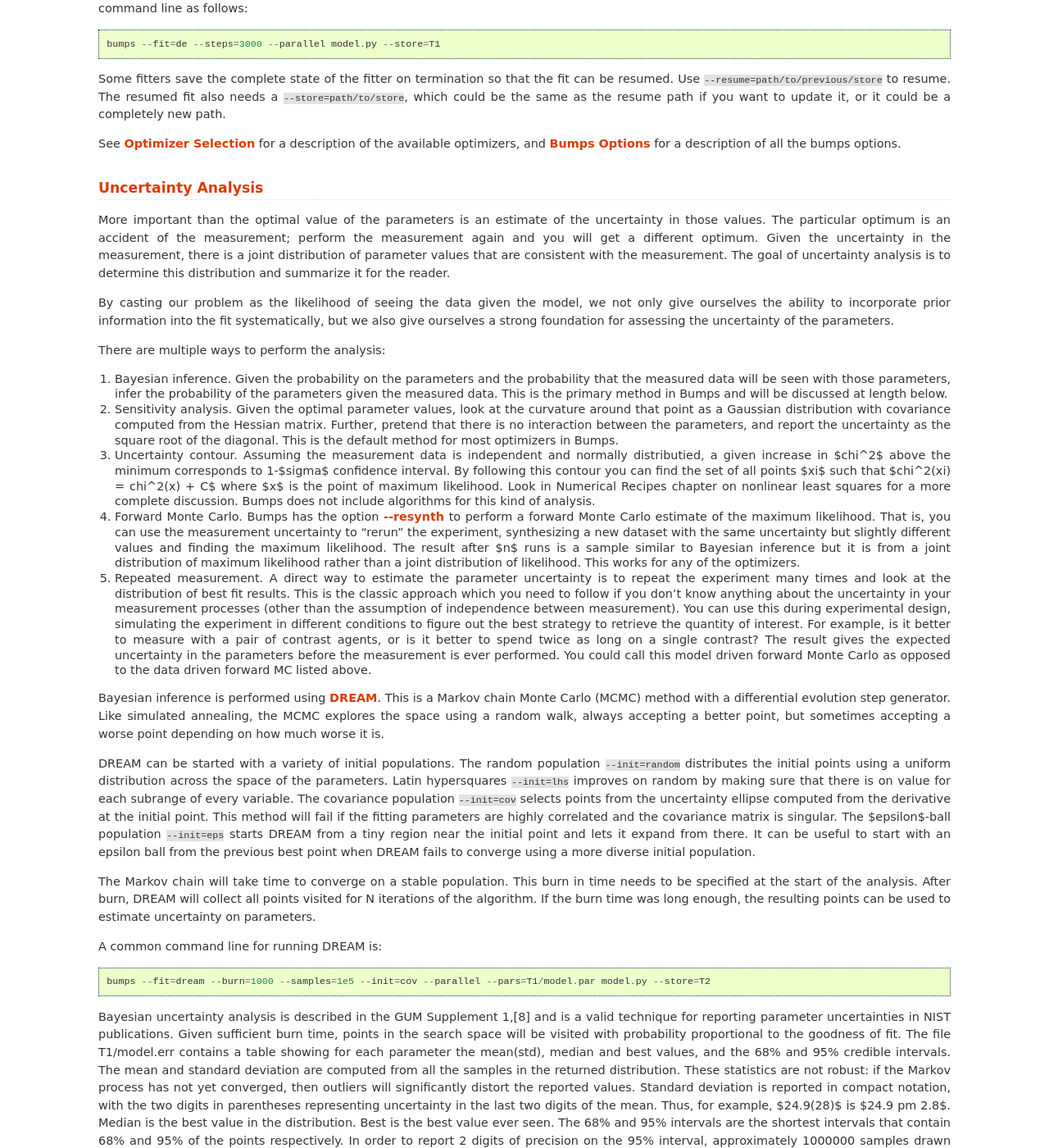
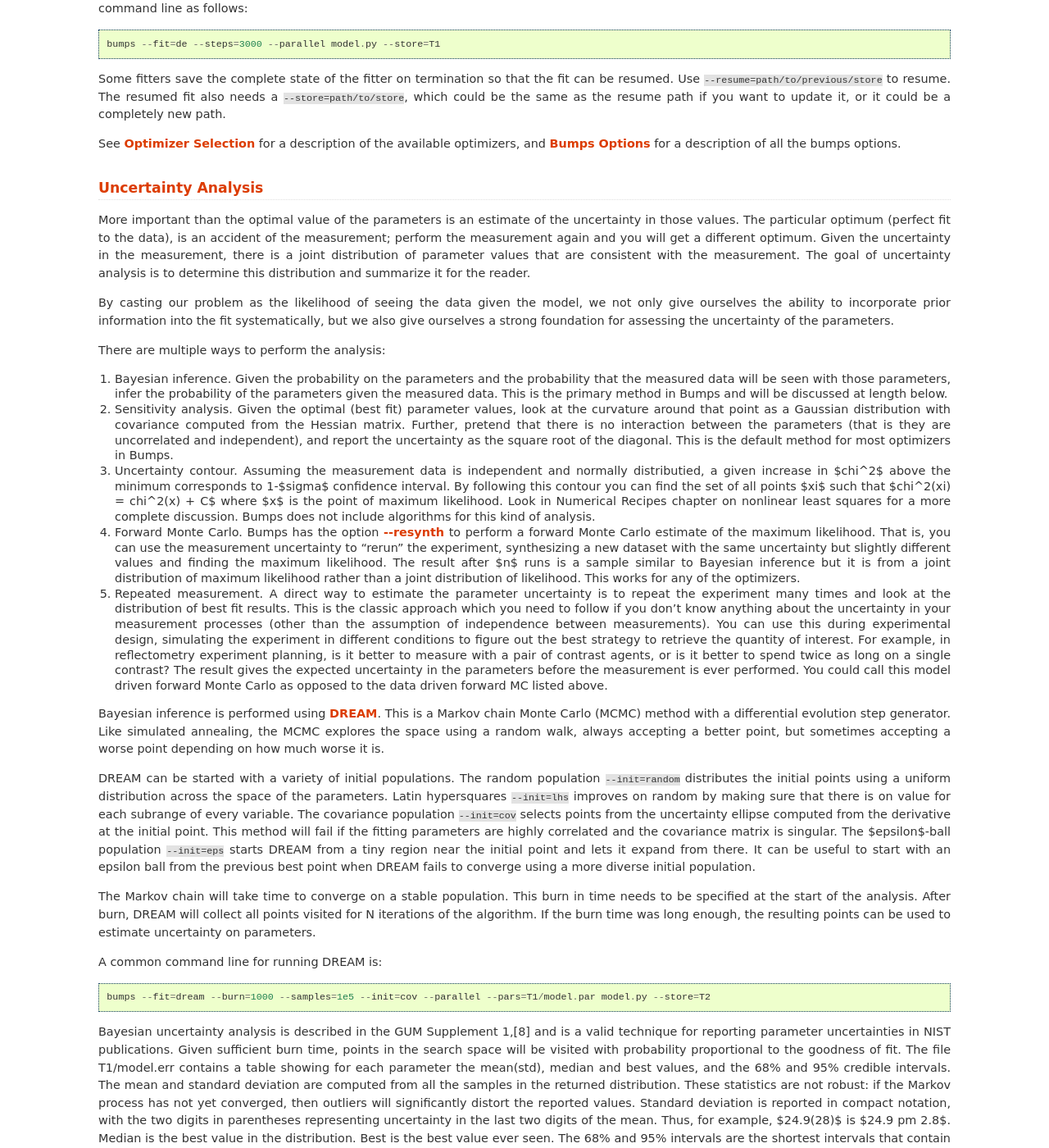
Before and after one commit to bumps/bumps, a Sphinx documentation site: the page built from doc/guide/fitting.rst, in a window 1280 px wide and 1400 px high, scrolled down 1146 px. Shown: the whole window at 82% size. Built offline with Sphinx 7.4.7, drawn with Linux system fonts in a browser that asks for light colours; pages that are not in the unit, such as notebooks, are missing from menus; the version number could not be read and is left out.

Commit message:
edits for clarity
Just added a few extra edits to hopefully make certain points clearer. Feel free to accept/not accept these suggestions as appropriate.

```diff
--- a/doc/guide/fitting.rst
+++ b/doc/guide/fitting.rst
@@ -84,7 +84,7 @@
 ====================
 
 More important than the optimal value of the parameters is an estimate
-of the uncertainty in those values. The particular optimum is an accident
+of the uncertainty in those values. The particular optimum (perfect fit to the data), is an accident
 of the measurement; perform the measurement again and you will get a
 different optimum. Given the uncertainty in the measurement, there is a
 joint distribution of parameter values that are consistent with the
@@ -102,10 +102,10 @@
    probability that the measured data will be seen with those parameters,
    infer the probability of the parameters given the measured data.  This
    is the primary method in Bumps and will be discussed at length below.
-2. Sensitivity analysis. Given the optimal parameter values, look at the
+2. Sensitivity analysis. Given the optimal (best fit) parameter values, look at the
    curvature around that point as a Gaussian distribution with covariance
    computed from the Hessian matrix. Further, pretend that there is no
-   interaction between the parameters, and report the uncertainty as the
+   interaction between the parameters (that is they are uncorrelated and independent), and report the uncertainty as the
    square root of the diagonal. This is the default method for most optimizers
    in Bumps.
 3. Uncertainty contour. Assuming the measurement data is independent and
@@ -129,9 +129,9 @@
    of best fit results. This is the classic approach which you need to
    follow if you don't know anything about the uncertainty in your
    measurement processes (other than the assumption of independence between
-   measurement).  You can use this during experimental design, simulating the
+   measurements).  You can use this during experimental design, simulating the
    experiment in different conditions to figure out the best strategy to
-   retrieve the quantity of interest. For example, is it better to measure
+   retrieve the quantity of interest. For example, in reflectometry experiment planning, is it better to measure
    with a pair of contrast agents, or is it better to spend twice as long
    on a single contrast? The result gives the expected uncertainty in the
    parameters before the measurement is ever performed. You could call this
```
